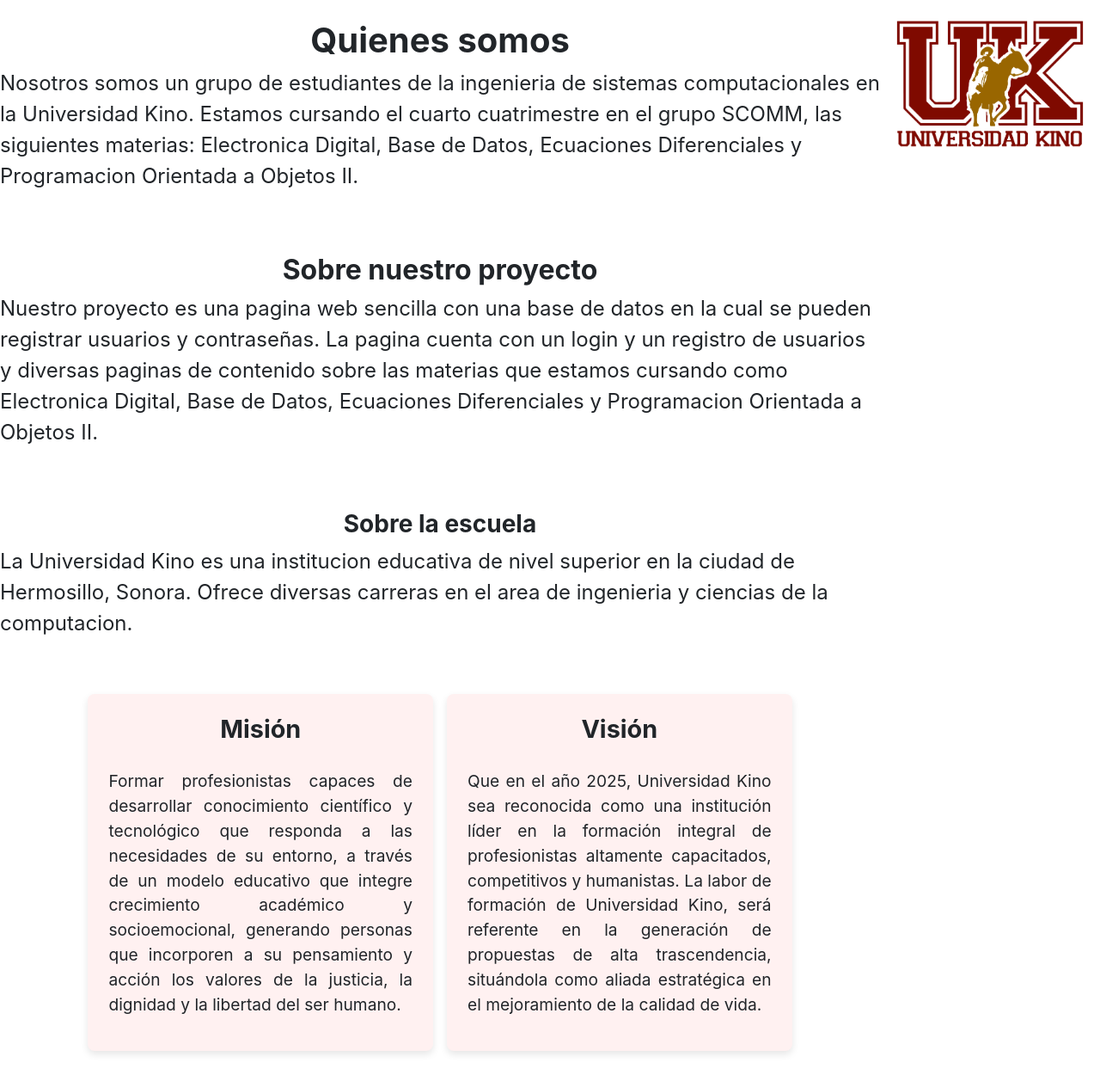
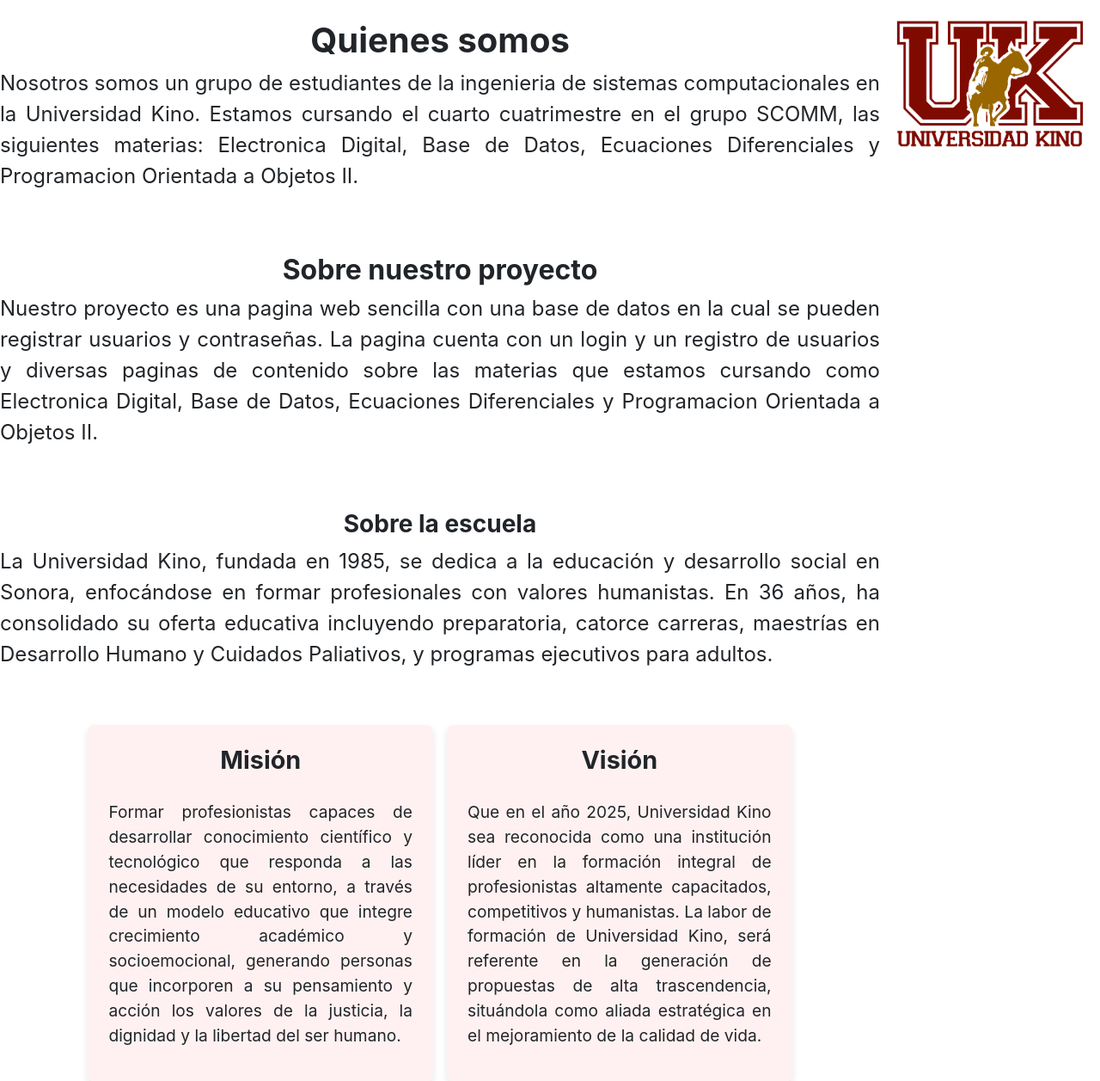
Before and after one commit to Jeftuzo/Proyecto-Integrador-Ukino-2024-3, a Flask app: page / in a window 1280 px wide. Shown: the part 69-1326 px from the top of the page at 86% size. Run offline with Flask 3, Linux system fonts and the light colour scheme; some libraries are stand-ins or nearby versions.

Commit message:
Info index 3

```diff
--- a/static/estilos/index.css
+++ b/static/estilos/index.css
@@ -17,39 +17,41 @@ section{
     background-color: rgb(255, 255, 255);
     width: 80%;
 }
+
 h1{
     font-size: 2em;
     text-align: center;
     margin: 1em 0;
 }
-p1{
+.nosotros{
+    background-color: #ffffff;
+    text-align: justify;
     font-size: 1.5em;
     font-style: normal;
-    text-align: justify;
-    margin: 1em 0;
 }
 h2{
     font-size: 2em;
     text-align: center;
     margin: 1em 0;
 }
-p2{
+.proyecto{
+    background-color: #ffffff;
+    text-align: justify;
     font-size: 1.5em;
     font-style: normal;
-    text-align: justify;
-    margin: 1em 0;
 }
 h3{
     font-size: 2em;
     text-align: center;
     margin: 1em 0;
 }
-p3{
+.escuela{
+    background-color: #ffffff;
+    text-align: justify;
     font-size: 1.5em;
     font-style: normal;
-    text-align: justify;
-    margin: 1em 0;
 }
+
 #MisionVision {
     background-color: #ffffff;
     padding: 2em 0;
--- a/templates/index.html
+++ b/templates/index.html
@@ -13,35 +13,46 @@
 {% endblock %}
 {% block body %}
     <section id="Resumen">
+        <div class="Resumen">
             <header>
                 <br>
             </header>
+            <div class="nosotros">
                 <h1>Quienes somos</h1>
                 <p1>Nosotros somos un grupo de estudiantes de la ingenieria de sistemas computacionales en la Universidad Kino.
                     Estamos cursando el cuarto cuatrimestre en el grupo SCOMM, las siguientes materias: Electronica Digital, Base de Datos,
                     Ecuaciones Diferenciales y Programacion Orientada a Objetos II.
                 </p1>
+            </div>
             <header>
                 <br>
                 <br>
                 <br>
             </header>
+            <div class="proyecto">
                 <h2>Sobre nuestro proyecto</h2>
                 <p2>
                     Nuestro proyecto es una pagina web sencilla con una base de datos en la cual se pueden registrar usuarios y contraseñas.
                     La pagina cuenta con un login y un registro de usuarios y diversas paginas de contenido sobre las materias que estamos cursando
                     como Electronica Digital, Base de Datos, Ecuaciones Diferenciales y Programacion Orientada a Objetos II.
                 </p2>
+            </div>
             <header>
                 <br>
                 <br>
                 <br>
             </header>
             <h3>Sobre la escuela</h3>
+            <div class="escuela">
                 <p3>
-            La Universidad Kino es una institucion educativa de nivel superior en la ciudad de Hermosillo, Sonora.
-            Ofrece diversas carreras en el area de ingenieria y ciencias de la computacion.
+                    La Universidad Kino, fundada en 1985, se dedica a la educación y desarrollo social en Sonora,
+                    enfocándose en formar profesionales con valores humanistas. En 36 años, ha consolidado su oferta educativa
+                    incluyendo preparatoria, catorce carreras, maestrías en Desarrollo Humano y Cuidados Paliativos, y programas
+                    ejecutivos para adultos.
                 </p3>
+            </div>
+        </div>
+
 
     </section>
     <!-- Portfolio Modal-->
```
Lines whose indentation alone changed are shown as unchanged.
